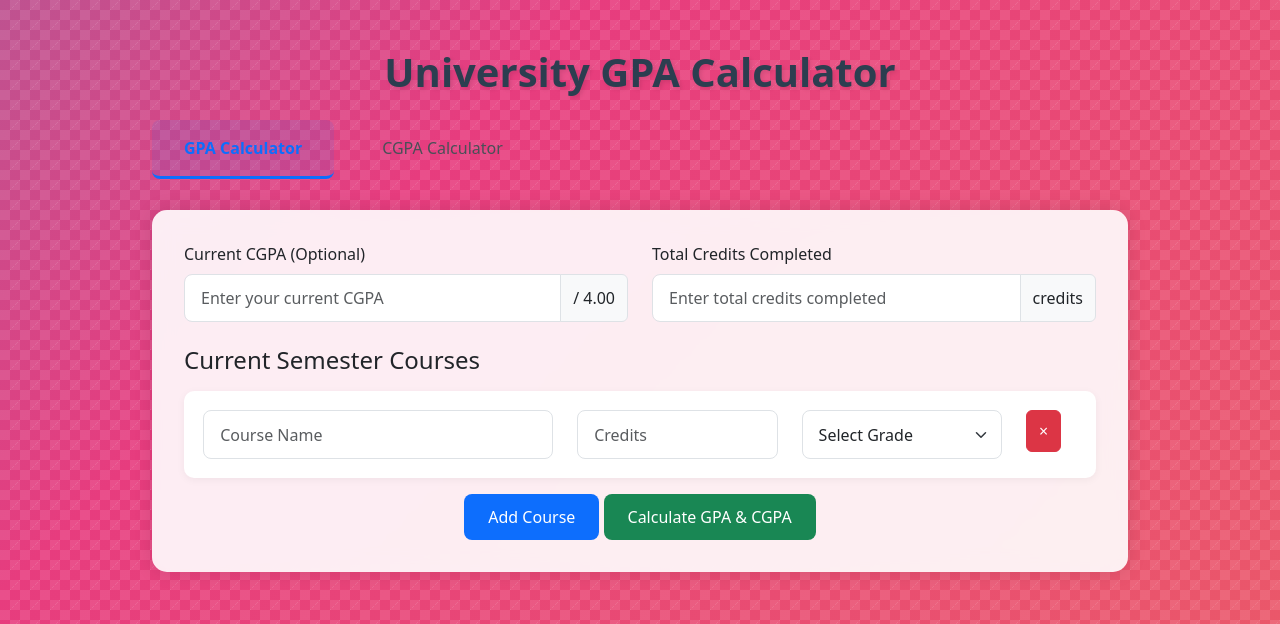
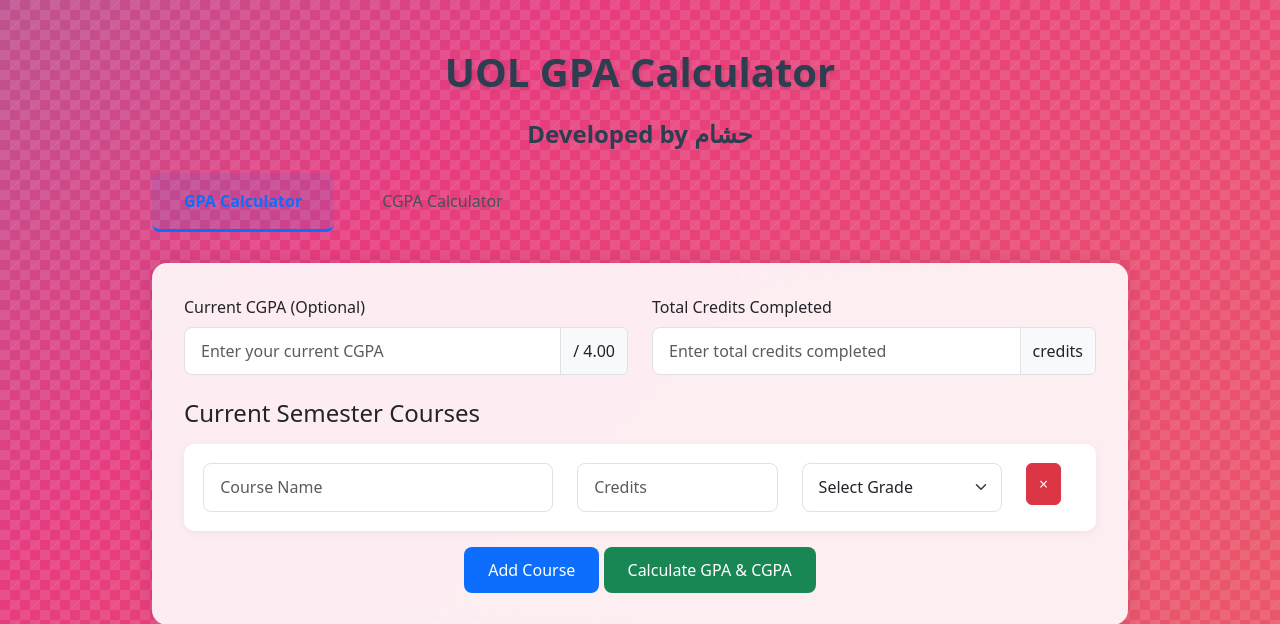
Before and after one commit to Legharihasham/gpaCalculator, a Flask app: page / in a window 1280 px wide. Shown: the top 624 px of the page. Run offline with Flask 3, Linux system fonts and the light colour scheme.

Commit message:
Update index.html

```diff
--- a/templates/index.html
+++ b/templates/index.html
@@ -9,7 +9,8 @@
 </head>
 <body>
     <div class="container mt-5">
-        <h1 class="text-center mb-4">University GPA Calculator</h1>
+        <h1 class="text-center mb-4">UOL GPA Calculator</h1>
+        <h3 class="text-center mb-4">Developed by حشام</h3>
 
         <ul class="nav nav-tabs" id="calculatorTabs" role="tablist">
             <li class="nav-item">
```
